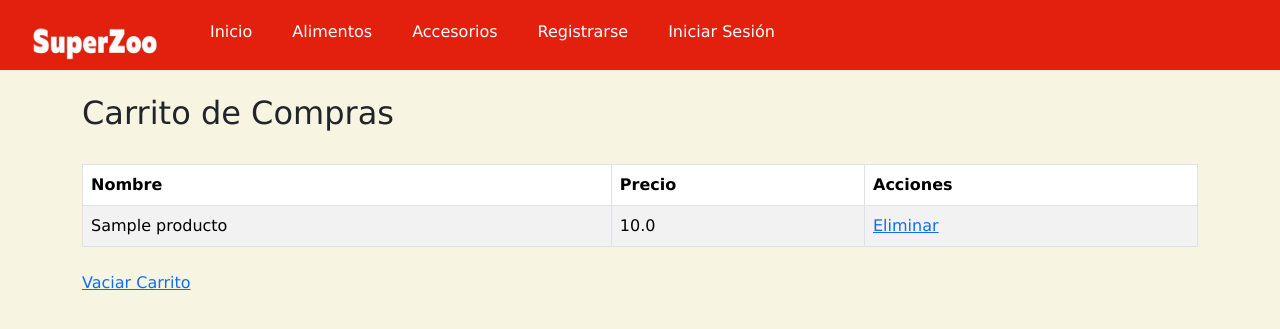
After one commit to Diegophernandez98/Ingenieria-de-Software-Proyecto, a Django app: page /carritoCompra/1/ in a window 1280 px wide. The commit adds this page. Shown: the top 329 px of the page. Run offline with Django 4.2, Linux system fonts and the light colour scheme; tables that the repository leaves empty hold one stand-in row (values such as "Sample post").

Commit message:
hola teni polola o te gusta la lola
hola teni polola o te gusta la lola

```diff
--- a/ingenieria/app/views.py
+++ b/ingenieria/app/views.py
@@ -273,5 +273,44 @@ def otras_mascotas(request):
 def todo_alimento(request):
     return render(request, "todo_alimento.html")
 
-def carrito_compras(request):
-    return render(request, "carrito_compras.html")
+def carritoCompra(request, producto_id):
+    try:
+        producto = Producto.objects.get(pk=producto_id)
+
+    except Producto.DoesNotExist:
+        return render(request, 'producto_no_encontrado.html')
+
+    if producto.stock > 0:
+        carrito = request.session.get('carrito', [])
+        carrito.append({'id': producto.id, 'nombre': producto.nombre, 'precio': float(producto.precio)})
+        request.session['carrito'] = carrito
+
+        producto.stock -= 1
+        producto.save()
+
+    return render(request, 'carritoCompra.html', {'producto': producto})
+
+def eliminarProductoCarrito(request, producto_id):
+    carrito = request.session.get('carrito', [])
+
+    for item in carrito:
+        if item['id'] == producto_id:
+            # Restaurar stock
+            producto = Producto.objects.get(pk=producto_id)
+            producto.stock += 1
+            producto.save()
+
+            carrito.remove(item)
+            request.session['carrito'] = carrito
+            return render(request, 'carritoCompra.html', {'producto': producto})
+
+def vaciarCarrito(request):
+    carrito = request.session.get('carrito', [])
+    for item in carrito:
+        producto = Producto.objects.get(pk=item['id'])
+        producto.stock += 1
+        producto.save()
+
+    request.session['carrito'] = []
+
+    return render(request, 'carritoCompra.html', {'producto': producto})
--- a/ingenieria/ingenieria/urls.py
+++ b/ingenieria/ingenieria/urls.py
@@ -11,7 +11,6 @@ urlpatterns = [
     path('cerrar_sesion/', views.cerrar_sesion, name="cerrar_sesion"),
     path('cliente/', views.cliente, name="cliente"),
     path('administrador/', views.administrador, name="administrador"),
-    path('carrito_compras/', views.carrito_compras, name="carrito_compras"),
     path('otras_mascotas/', views.otras_mascotas, name="otras_mascotas"),
     path('todo_alimento/', views.todo_alimento, name="todo_alimento"),
     path('cambiar_clave/', views.cambiar_clave, name="cambiar_clave"),
@@ -30,4 +29,7 @@ urlpatterns = [
     path('todos_productos/', views.todos_productos, name="todos_productos"),
     path('accesorios/', views.accesorios, name="accesorios"),
     path('farmacia/', views.farmacia, name="farmacia"),
+    path('carritoCompra/<int:producto_id>/', views.carritoCompra, name='carritoCompra'),
+    path('eliminarProductoCarrito/<int:producto_id>/', views.eliminarProductoCarrito, name="eliminarProductoCarrito"),
+    path('vaciarCarrito/', views.vaciarCarrito, name="vaciarCarrito"),
     ]
--- a/ingenieria/static/css/maincss.css
+++ b/ingenieria/static/css/maincss.css
@@ -62,7 +62,7 @@
 }
 .card .contenido-card img{
 	width: 100%;
-	height: 210px;
+	height: 1000px;
 	box-shadow: 5px 5px 20px rgba(0,0,0,0.4);
 }
 .card .contenido-card{
--- a/ingenieria/templates/accesorio.html
+++ b/ingenieria/templates/accesorio.html
@@ -21,7 +21,7 @@
             <li><a href= "{% url 'contacto' %}" >Contacto</a></li>
             <li><a href= "{% url 'registro' %}" >Registrarse</a></li>
             <li><a href= "{% url 'login' %}" >Iniciar Sesión</a></li>
-            <li><a href= "{% url 'carrito_compras' %}">Carrito de Compras</a></li>
+            <li><a href= "#">Carrito de Compras</a></li>
         </ul>
     </div>
     <br>
@@ -40,6 +40,7 @@
                 <th>Nombre</th>
                 <th>Precio</th>
                 <th>Stock</th>
+                <th>Acciones</th>
             </tr>
         </thead>
         <tbody>
@@ -48,6 +49,9 @@
                     <td>{{ p.nombre }}</td>
                     <td>{{ p.precio }}</td>
                     <td>{{ p.stock }}</td>
+                    <td>
+                        <a href="{% url 'carritoCompra' producto_id=p.id %}">Agregar al Carrito</a>
+                    </td>
                 </tr>
             {% endfor %}
         </tbody>
--- a/ingenieria/templates/accesorios.html
+++ b/ingenieria/templates/accesorios.html
@@ -19,7 +19,7 @@
             <li><a href="{% url 'contacto' %}">Contacto</a></li>
             <li><a href="{% url 'registro' %}">Registrarse</a></li>
             <li><a href="{% url 'login' %}">Iniciar Sesión</a></li>
-            <li><a href= "{% url 'carrito_compras' %}">Carrito de Compras</a></li>
+            <li><a href= "#">Carrito de Compras</a></li>
         </ul>
     </div>
     <br>
--- a/ingenieria/templates/alimento_tp.html
+++ b/ingenieria/templates/alimento_tp.html
@@ -21,7 +21,7 @@
             <li><a href= "{% url 'contacto' %}" >Contacto</a></li>
             <li><a href= "{% url 'registro' %}" >Registrarse</a></li>
             <li><a href= "{% url 'login' %}" >Iniciar Sesión</a></li>
-            <li><a href= "{% url 'carrito_compras' %}">Carrito de Compras</a></li>
+            <li><a href= "#s">Carrito de Compras</a></li>
         </ul>
     </div>
     <br>
@@ -40,6 +40,7 @@
                 <th>Nombre</th>
                 <th>Precio</th>
                 <th>Stock</th>
+                <th>Acciones</th>
             </tr>
         </thead>
         <tbody>
@@ -48,6 +49,9 @@
                     <td>{{ p.nombre }}</td>
                     <td>{{ p.precio }}</td>
                     <td>{{ p.stock }}</td>
+                    <td>
+                        <a href="{% url 'carritoCompra' producto_id=p.id %}">Agregar al Carrito</a>
+                    </td>
                 </tr>
             {% endfor %}
         </tbody>
--- a/ingenieria/templates/alimentos.html
+++ b/ingenieria/templates/alimentos.html
@@ -19,7 +19,7 @@
             <li><a href="{% url 'contacto' %}">Contacto</a></li>
             <li><a href="{% url 'registro' %}">Registrarse</a></li>
             <li><a href="{% url 'login' %}">Iniciar Sesión</a></li>
-            <li><a href= "{% url 'carrito_compras' %}">Carrito de Compras</a></li>
+            <li><a href= "#">Carrito de Compras</a></li>
         </ul>
     </div>
     <br>
--- a/ingenieria/templates/cambiar_clave.html
+++ b/ingenieria/templates/cambiar_clave.html
@@ -22,7 +22,7 @@
             	<a href="{% url 'farmacia' %}">Farmacia</a>
             	<a href="{% url 'nosotros' %}">Nosotros</a>
             	<a href="{% url 'contacto' %}">Contacto</a>
-                <a href= "{% url 'carrito_compras' %}">Carrito de Compras</a>
+                <a href= "#">Carrito de Compras</a>
                 <a href="{% url 'cerrar_sesion' %}">Cerrar Sesión</a>
 			</nav>
 		</div>
@@ -56,7 +56,7 @@
 			<a href="{% url 'cambiar_nomape' %}">Editar Nombre/Apellido</a>
 			<a href="#">Editar Contraseña</a>
 			<a href="{% url 'cambiar_domicilio' %}">Editar Domicilio</a>
-			<a href="{% url 'carrito_compras' %}">Carrito de compras</a>
+			<a href="#">Carrito de compras</a>
 		</nav>
 		<label for="btn-menu">✖️</label>
 	</div>
--- a/ingenieria/templates/cambiar_domicilio.html
+++ b/ingenieria/templates/cambiar_domicilio.html
@@ -22,7 +22,7 @@
             	<a href="{% url 'farmacia' %}">Farmacia</a>
             	<a href="{% url 'nosotros' %}">Nosotros</a>
             	<a href="{% url 'contacto' %}">Contacto</a>
-                <a href= "{% url 'carrito_compras' %}">Carrito de Compras</a>
+                <a href= "#">Carrito de Compras</a>
                 <a href="{% url 'cerrar_sesion' %}">Cerrar Sesión</a>
 			</nav>
 		</div>
@@ -56,7 +56,7 @@
 			<a href="{% url 'cambiar_nomape' %}">Editar Nombre/Apellido</a>
 			<a href="{% url 'cambiar_clave' %}">Editar Contraseña</a>
 			<a href="{% url 'cambiar_domicilio' %}">Editar Domicilio</a>
-			<a href="{% url 'carrito_compras' %}">Carrito de compras</a>
+			<a href="#">Carrito de compras</a>
 		</nav>
 		<label for="btn-menu">✖️</label>
 	</div>
--- a/ingenieria/templates/cambiar_nomape.html
+++ b/ingenieria/templates/cambiar_nomape.html
@@ -22,7 +22,7 @@
             	<a href="{% url 'farmacia' %}">Farmacia</a>
             	<a href="{% url 'nosotros' %}">Nosotros</a>
             	<a href="{% url 'contacto' %}">Contacto</a>
-                <a href= "{% url 'carrito_compras' %}">Carrito de Compras</a>
+                <a href= "#">Carrito de Compras</a>
                 <a href="{% url 'cerrar_sesion' %}">Cerrar Sesión</a>
 			</nav>
 		</div>
@@ -56,7 +56,7 @@
 			<a href="#">Editar Nombre/Apellido</a>
 			<a href="{% url 'cambiar_clave' %}">Editar Contraseña</a>
 			<a href="{% url 'cambiar_domicilio' %}">Editar Domicilio</a>
-			<a href="{% url 'carrito_compras' %}">Carrito de compras</a>
+			<a href="#">Carrito de compras</a>
 		</nav>
 		<label for="btn-menu">✖️</label>
 	</div>
--- /dev/null
+++ b/ingenieria/templates/carritoCompra.html
@@ -0,0 +1,53 @@
+<!DOCTYPE html>
+<html lang="en">
+<head>
+    {% load static %}
+    <meta charset="UTF-8">
+    <meta name="viewport" content="width=device-width, initial-scale=1.0">
+    <link rel="stylesheet" href="/static/css/maincss.css" />
+    <link href="https://cdn.jsdelivr.net/npm/bootstrap@5.3.2/dist/css/bootstrap.min.css" rel="stylesheet"
+    integrity="sha384-T3c6CoIi6uLrA9TneNEoa7RxnatzjcDSCmG1MXxSR1GAsXEV/Dwwykc2MPK8M2HN" crossorigin="anonymous"/>
+    <title>SuperZoo - Carrito Compra</title>
+</head>
+<body style="background-color: #f7f5e1;">
+
+    <div>
+        <ul class="nav">
+            <li><a href= "{% url 'inicio' %}"><img class="logo" src="/static/images/SUPERZOOlogo.jpg" alt="Logo"></a> </li>
+            <li><a href= "{% url 'inicio' %}">Inicio</a></li>
+            <li><a href= "{% url 'alimentos' %}" >Alimentos</a></li>
+            <li><a href= "{% url 'accesorios' %}" >Accesorios</a></li>
+            <li><a href= "{% url 'registro' %}" >Registrarse</a></li>
+            <li><a href= "{% url 'login' %}" >Iniciar Sesión</a></li>
+        </ul>
+    </div>
+    <div class="container mt-4">
+        <h2>Carrito de Compras</h2>
+        <br>
+        <table class="table table-bordered table-striped">
+            <thead>
+                <tr>
+                    <th>Nombre</th>
+                    <th>Precio</th>
+                    <th>Acciones</th>
+                </tr>
+            </thead>
+            <tbody>
+                {% for item in request.session.carrito %}
+                    <tr>
+                        <td>{{ item.nombre }}</td>
+                        <td>{{ item.precio }}</td>
+                        <td>
+                            <a href="{% url 'eliminarProductoCarrito' item.id %}">Eliminar</a>
+                        </td>
+                    </tr>
+                {% endfor %}
+            </tbody>
+        </table>
+    </div>
+    <div class="container mt-4">
+        <a href="{% url 'vaciarCarrito' %}">Vaciar Carrito</a>
+    </div>
+
+</body>
+</html>
--- a/ingenieria/templates/cliente.html
+++ b/ingenieria/templates/cliente.html
@@ -22,7 +22,7 @@
             	<a href="{% url 'farmacia' %}">Farmacia</a>
             	<a href="{% url 'nosotros' %}">Nosotros</a>
             	<a href="{% url 'contacto' %}">Contacto</a>
-                <a href= "{% url 'carrito_compras' %}">Carrito de Compras</a>
+                <a href= "#">Carrito de Compras</a>
                 <a href="{% url 'cerrar_sesion' %}">Cerrar Sesión</a>
 			</nav>
 		</div>
@@ -45,7 +45,7 @@
 			<a href="{% url 'cambiar_nomape' %}">Editar Nombre/Apellido</a>
 			<a href="{% url 'cambiar_clave' %}">Editar Contraseña</a>
 			<a href="{% url 'cambiar_domicilio' %}">Editar Domicilio</a>
-			<a href="{% url 'carrito_compras' %}">Carrito de compras</a>
+			<a href="#">Carrito de compras</a>
 		</nav>
 		<label for="btn-menu">✖️</label>
 	</div>
--- a/ingenieria/templates/contacto.html
+++ b/ingenieria/templates/contacto.html
@@ -20,7 +20,7 @@
             <li><a href="#">Contacto</a></li>
             <li><a href="{% url 'registro' %}">Registrarse</a></li>
             <li><a href="{% url 'login' %}">Iniciar Sesión</a></li>
-            <li><a href= "{% url 'carrito_compras' %}">Carrito de Compras</a></li>
+            <li><a href= "#">Carrito de Compras</a></li>
         </ul>
     </div>
     <br>
--- a/ingenieria/templates/farmacia_tipo.html
+++ b/ingenieria/templates/farmacia_tipo.html
@@ -21,7 +21,7 @@
             <li><a href= "{% url 'contacto' %}" >Contacto</a></li>
             <li><a href= "{% url 'registro' %}" >Registrarse</a></li>
             <li><a href= "{% url 'login' %}" >Iniciar Sesión</a></li>
-            <li><a href= "{% url 'carrito_compras' %}">Carrito de Compras</a></li>
+            <li><a href= "#">Carrito de Compras</a></li>
         </ul>
     </div>
     <br>
@@ -40,6 +40,7 @@
                 <th>Nombre</th>
                 <th>Precio</th>
                 <th>Stock</th>
+                <th>Acciones</th>
             </tr>
         </thead>
         <tbody>
@@ -48,6 +49,9 @@
                     <td>{{ p.nombre }}</td>
                     <td>{{ p.precio }}</td>
                     <td>{{ p.stock }}</td>
+                    <td>
+                        <a href="{% url 'carritoCompra' producto_id=p.id %}">Agregar al Carrito</a>
+                    </td>
                 </tr>
             {% endfor %}
         </tbody>
--- a/ingenieria/templates/index.html
+++ b/ingenieria/templates/index.html
@@ -19,13 +19,13 @@
             <li><a href= "{% url 'contacto' %}" >Contacto</a></li>
             <li><a href= "{% url 'registro' %}" >Registrarse</a></li>
             <li><a href= "{% url 'login' %}" >Iniciar Sesión</a></li>
-            <li><a href= "{% url 'carrito_compras' %}">Carrito de Compras</a></li>
+            <li><a href= "#">Carrito de Compras</a></li>
         </ul>
     </div>
     <br>
     <br>
     <div class="title">
-        <h1>Bienvenido a la página principal de superZoo</h1>
+        <h1>Bienvenido a la página principal de SuperZoo</h1>
     </div>
     <div class="container-card">
         <br>
```
Also changed, not shown: ingenieria/templates/carrito_compras.html (deleted, +0 -48 lines).
